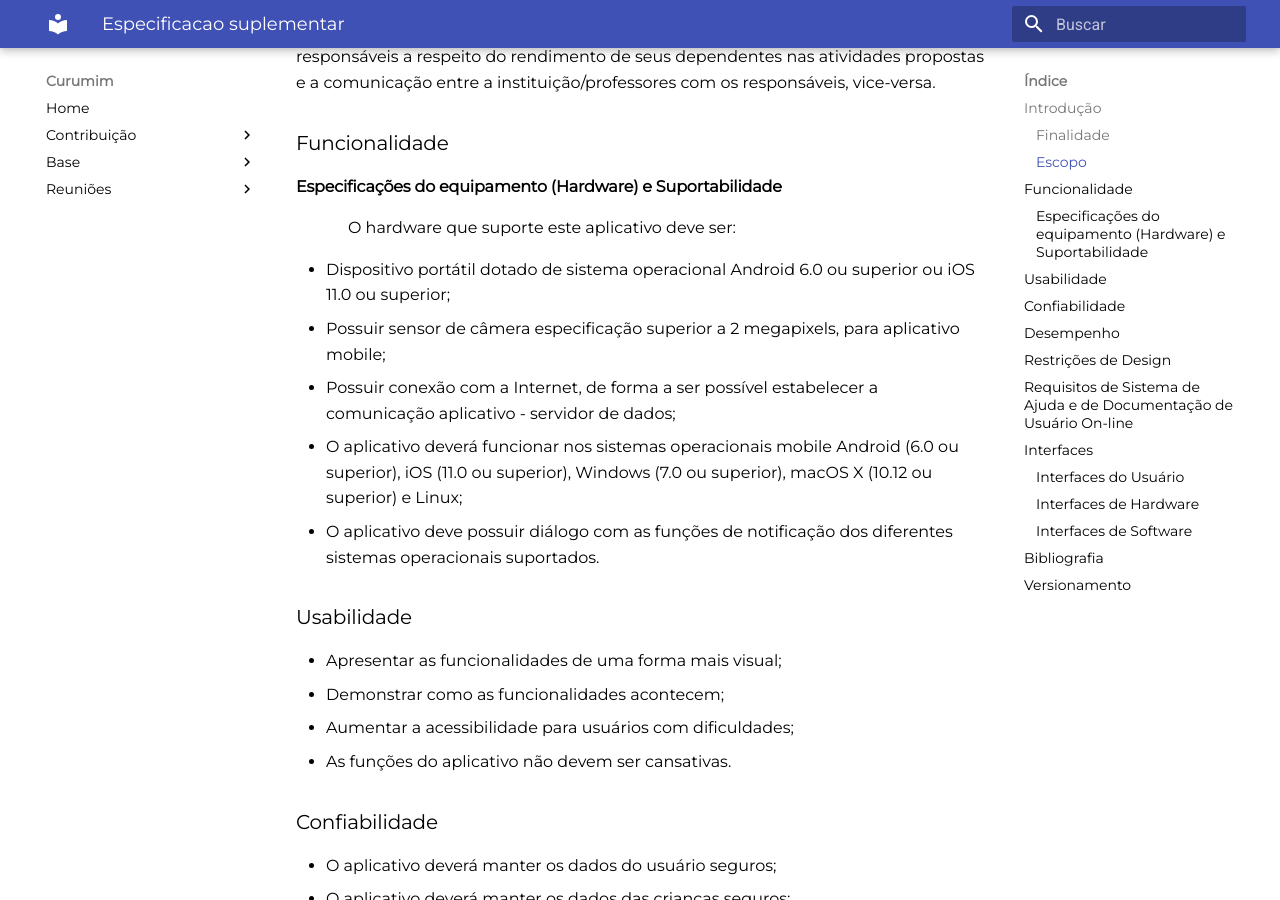
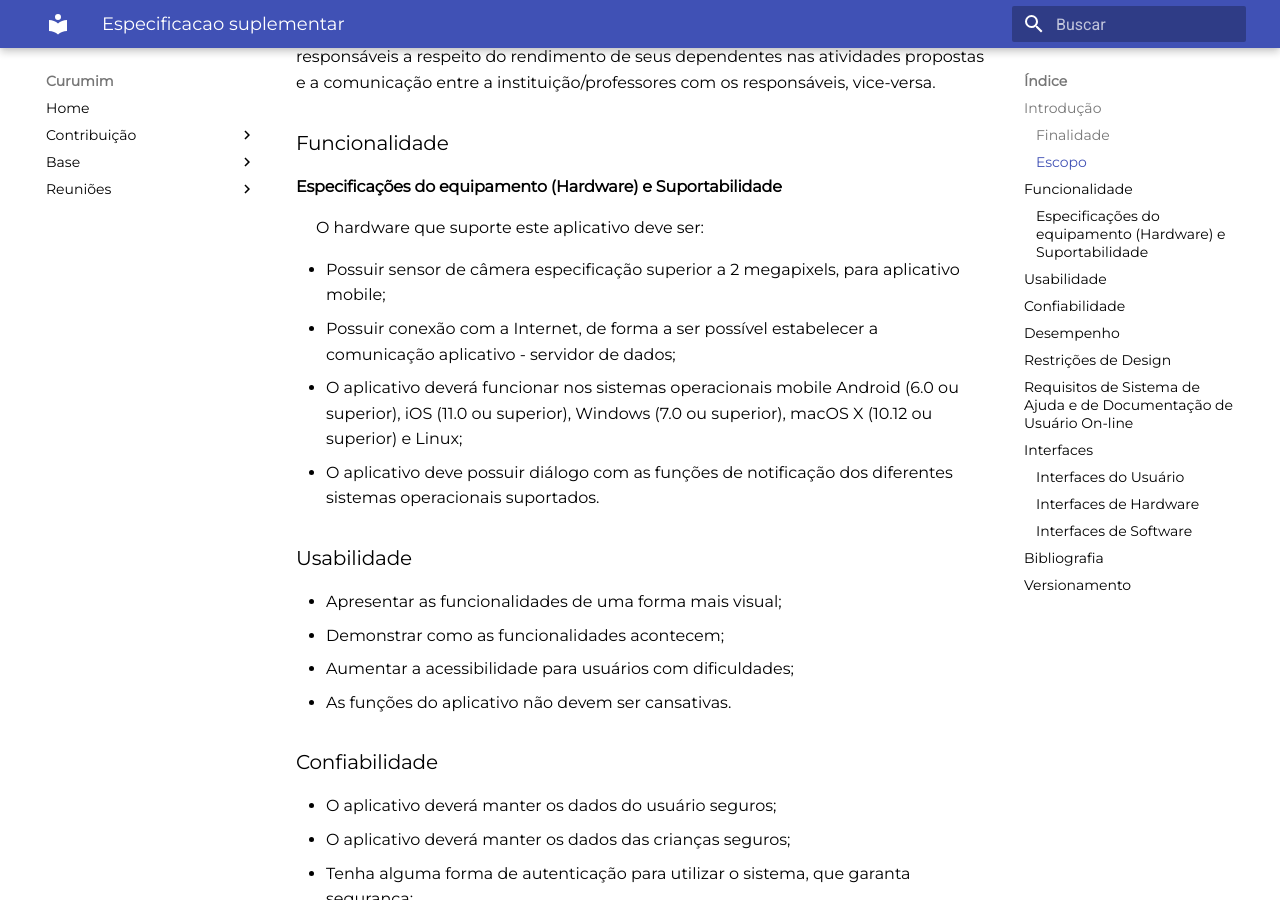
Before and after one commit to UnBArqDsw2021-1/2021.1_G6_Curumim, an MkDocs documentation site: the page built from docs/base/requisitos/modelagem/especificacao-suplementar.md, in a window 1280 px wide and 900 px high, scrolled down 450 px. Built offline with MkDocs 1.6.1 and Material for MkDocs 9.7.7, drawn with Linux system fonts in a browser that asks for light colours.

Commit message:
Update especificacao-suplementar.md

```diff
--- a/docs/base/requisitos/modelagem/especificacao-suplementar.md
+++ b/docs/base/requisitos/modelagem/especificacao-suplementar.md
@@ -21,10 +21,9 @@
 #### Especificações do equipamento (Hardware) e Suportabilidade
 
 <p style="text-indent: 20px; text-align: justify">
-&emsp;&emsp;O hardware que suporte este aplicativo deve ser: </p>
+O hardware que suporte este aplicativo deve ser: </p>
 </p>
 
-- Dispositivo portátil dotado de sistema operacional Android 6.0 ou superior ou iOS 11.0 ou superior;
 - Possuir sensor de câmera especificação superior a 2 megapixels, para aplicativo mobile;
 - Possuir conexão com a Internet, de forma a ser possível estabelecer a comunicação aplicativo - servidor de dados;
 - O aplicativo deverá funcionar nos sistemas operacionais mobile Android (6.0 ou superior), iOS (11.0 ou superior), Windows (7.0 ou superior), macOS X (10.12 ou superior) e Linux;
```
